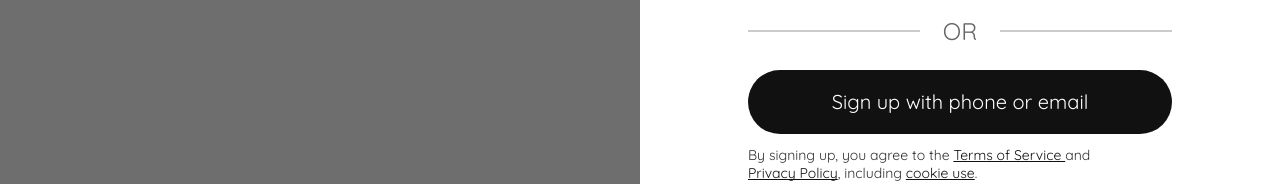
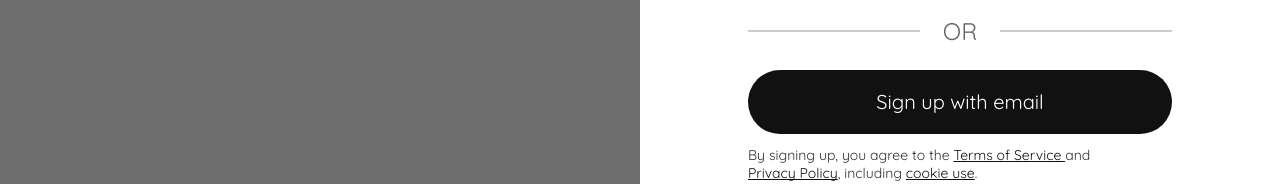
Before and after one commit to t3vel/online-store-frontend, a React (Vite) app: page /online-store-frontend/signup in a window 1280 px wide. Shown: the part 411-595 px from the top of the page. Built offline with nearby package versions, Linux system fonts and the light colour scheme.

Commit message:
bugfix: Newsletter component issues and page routing corrected

```diff
--- a/src/components/Banner/Banner.jsx
+++ b/src/components/Banner/Banner.jsx
@@ -7,6 +7,24 @@ const bannerTexts = [
     title1: 'Taste Nature.',
     title2: 'Choose Organic.',
     title3: 'Feel the Difference',
+    buttonText: 'Show More',
+  },
+  {
+    title1: 'Discover Health.',
+    title2: 'Live Better.',
+    title3: 'With Eco Products',
+    buttonText: 'Show More',
+  },
+  {
+    title1: 'Discover Health.',
+    title2: 'Live Better.',
+    title3: 'With Eco Products',
+    buttonText: 'Show More',
+  },
+  {
+    title1: 'Discover Health.',
+    title2: 'Live Better.',
+    title3: 'With Eco Products',
     buttonText: 'Show More',
   },
   {
@@ -54,7 +72,7 @@ export default function Banner() {
             </div>
           </div>
         ))}
-
+      </div>
       <div className={styles.dots}>
         {bannerTexts.map((_, index) => (
           <button
@@ -67,7 +85,6 @@ export default function Banner() {
           />
         ))}
       </div>
-      </div>
     </section>
   );
 }
--- a/src/components/Banner/Banner.module.css
+++ b/src/components/Banner/Banner.module.css
@@ -49,9 +49,9 @@
   justify-content: center;
   gap: 10px;
   position: absolute;
-  bottom: -65px;
+  bottom: 30px;
   left: 50%;
-  transform: translateX(-50%);
+  transform: translateX(-65%);
   z-index: 2;
 }
 
--- a/src/components/NewsLetter/NewsLetter.jsx
+++ b/src/components/NewsLetter/NewsLetter.jsx
@@ -11,12 +11,14 @@ export default function NewsLetter() {
           </p>
         </div>
         <div className={styles.rigth}>
+          <form className={styles.form} action="#!">
             <input
               className={styles.input}
               type="text"
               placeholder="Your email address"
             />
             <button className={styles.btn}>Subscribe</button>
+          </form>
         </div>
       </div>
     </div>
--- a/src/components/NewsLetter/NewsLetter.module.css
+++ b/src/components/NewsLetter/NewsLetter.module.css
@@ -11,6 +11,10 @@
   align-items: center;
 }
 
+.left {
+  padding: 12px 0;
+}
+
 .title {
   font-family: var(--third-family);
   font-weight: 300;
@@ -22,7 +26,6 @@
   font-weight: 500;
   font-size: 24px;
   color: #999;
-  margin: 7px 0;
 }
 
 .input {
@@ -30,25 +33,25 @@
   border-radius: 32px;
   padding: 14px 24px;
   width: 650px;
-  height: 53px;
+  height: 52px;
 }
 
 .input::placeholder {
   font-family: var(--font-primary);
-  font-weight: 400;
-  font-size: 16px;
   letter-spacing: -0.02em;
   color: #808080;
 }
 
 .btn {
+  position: absolute;
   border-radius: 32px;
   padding: 16px 60px;
   background: #333;
-  font-weight: 400;
-  font-size: 16px;
   letter-spacing: -0.02em;
   color: #fff;
-  margin-left: -150px;
-  min-height: 53px;
+  right: 0;
 }
+
+.form {
+  position: relative;
+}
--- a/src/pages/Signup/Signup.jsx
+++ b/src/pages/Signup/Signup.jsx
@@ -1,7 +1,7 @@
-import Header from "../../components/Header/Header";
-import { Link } from "react-router-dom";
+import Header from '../../components/Header/Header';
+import { Link } from 'react-router-dom';
 
-import styles from "./Signup.module.css";
+import styles from './Signup.module.css';
 export default function Signup() {
   return (
     <>
@@ -16,7 +16,7 @@ export default function Signup() {
               Join us today
             </h1>
             <p className={styles.subtitle}>
-              Already have an account?{" "}
+              Already have an account?{' '}
               <span>
                 <Link to="/login">Log in</Link>
               </span>
@@ -59,16 +59,14 @@ export default function Signup() {
                 <hr /> <span className={styles.dividerText}>OR</span> <hr />
               </div>
 
-              <button type="submit" className={styles.emailBtn}>
-                <Link to="/createacc" className={styles.create}>
-                  Sign up with phone or email
-                </Link>
-              </button>
+              <Link to="/createacc" className={styles.emailBtn}>
+                Sign up with email
+              </Link>
 
               <p className={styles.terms}>
-                By signing up, you agree to the{" "}
+                By signing up, you agree to the{' '}
                 <a href="#">Terms of Service </a>
-                and <a href="#"> Privacy Policy</a>, including{" "}
+                and <a href="#"> Privacy Policy</a>, including{' '}
                 <a href="#">cookie use</a>.
               </p>
             </form>
--- a/src/pages/Signup/Signup.module.css
+++ b/src/pages/Signup/Signup.module.css
@@ -18,7 +18,7 @@
 }
 
 .inner {
-  margin: 0 auto;
+  margin: auto auto;
 }
 
 .title {
@@ -99,6 +99,9 @@
   background: #111;
   width: 424px;
   height: 64px;
+  display: flex;
+  justify-content: center;
+  align-items: center;
 }
 
 .terms {
@@ -134,7 +137,3 @@
   border: 1px solid #111;
   border-radius: 32px;
 }
-
-.create {
-  color: #ffffff;
-}
```
Lines whose indentation alone changed are shown as unchanged.
